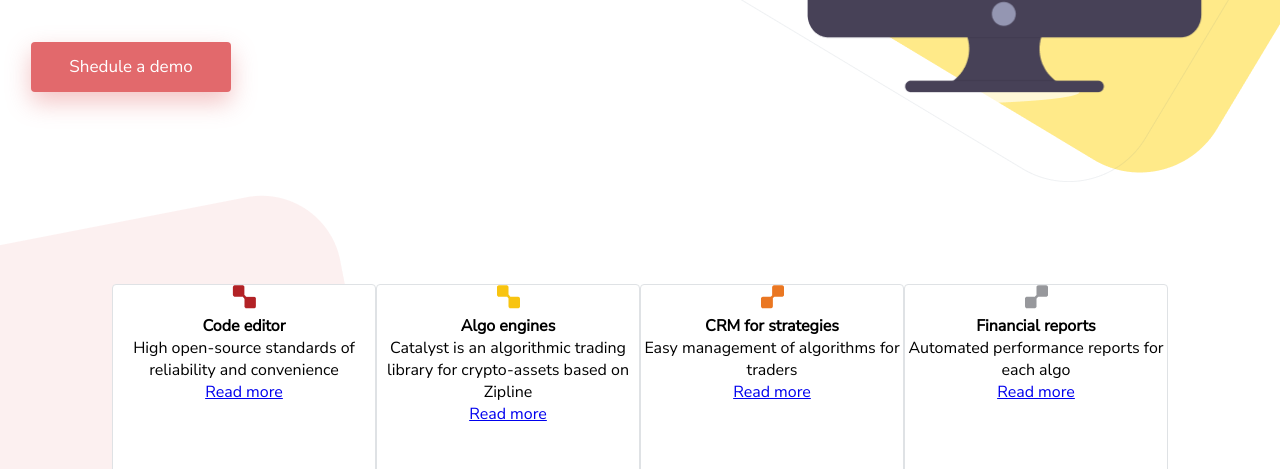
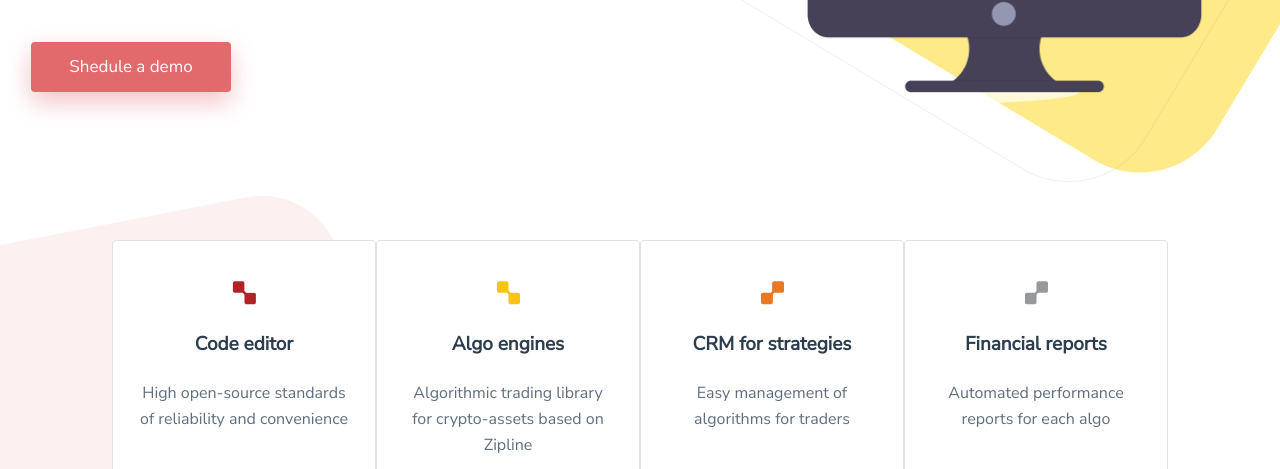
Before and after one commit to Eugene-S-90/gatsby_test_build, a Gatsby site: page / in a window 1280 px wide. Shown: the part 450-919 px from the top of the page. Built offline with nearby package versions, Linux system fonts and the light colour scheme; Gatsby itself is replaced by a stand-in of ours.

Commit message:
card section upd

```diff
--- a/src/components/card-section/card-section.css
+++ b/src/components/card-section/card-section.css
@@ -6,9 +6,10 @@
     display: flex;
     justify-content: space-between;
     min-height: 490px;
-    align-items: center;
+    /* align-items: center; */
     padding-right: 112px;
     padding-left: 112px;
+    padding-top: 58px;
 }
 .qc-card__item {
     background: #fff;
@@ -18,4 +19,48 @@
     width: 280px;
     text-align: center;
     height: 286px;
+    transition: 0.3s all;
+    /* padding-bottom: 30px; */
 }
+.qc-card__item:hover {
+    background: #FFFFFF;
+    box-shadow: 0px 10px 25px rgba(95, 110, 127, 0.109921);
+    border-radius: 4px;
+}
+
+.qc-card__item-img {
+    padding-top: 40px;
+}
+.qc-card__item-title {
+    padding-top: 20px;
+    font-family: Nunito Sans;
+font-style: normal;
+font-weight: 600;
+font-size: 19px;
+line-height: 26px;
+color: #2E3D4E;
+}
+.qc-card__item-description {
+    font-family: Nunito Sans;
+    font-style: normal;
+    font-weight: normal;
+    font-size: 16px;
+    line-height: 26px;
+    text-align: center;
+    color: #5F6E7F;
+    padding-top: 23px;
+    padding-right: 10%;
+    padding-left: 10%;
+}
+.qc-card__item-link {
+    font-family: Nunito Sans;
+    font-style: normal;
+    font-weight: 600;
+    font-size: 16px;
+    line-height: 22px;
+    text-align: center;
+    color: #DE5458;
+    text-decoration: none;
+    margin-top: 40px;
+    display: inline-block;
+}
--- a/src/components/card-section/card-section.js
+++ b/src/components/card-section/card-section.js
@@ -24,7 +24,7 @@ const CardSection = () => (
             <div className="qc-card__item">
                 <div className="qc-card__item-img"><img src={Icon2} alt="img" /></div>
                 <h4 className="qc-card__item-title">Algo engines</h4>
-                <p className="qc-card__item-description">Catalyst is an algorithmic trading library for crypto-assets based on Zipline</p>
+                <p className="qc-card__item-description">Algorithmic trading library for crypto-assets based on Zipline</p>
                 <a href="#" className="qc-card__item-link">Read more</a>
             </div>
             <div className="qc-card__item">
```
